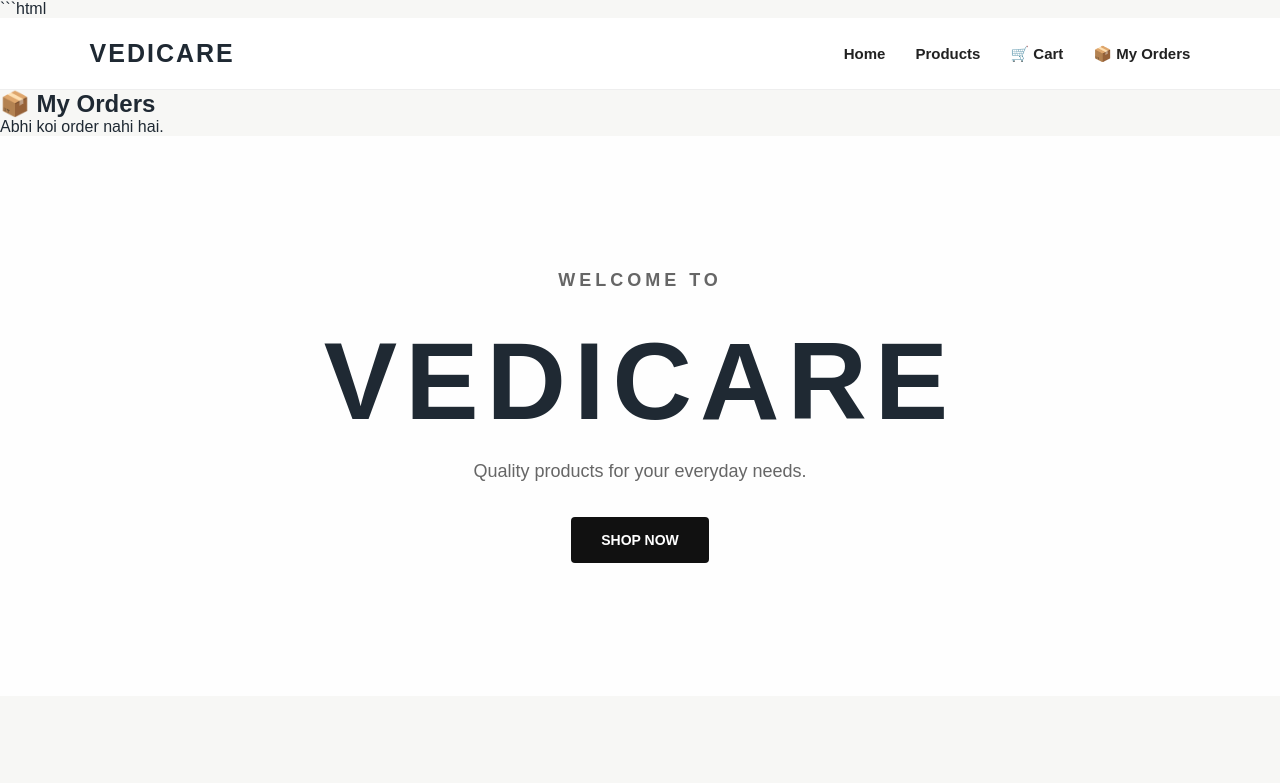
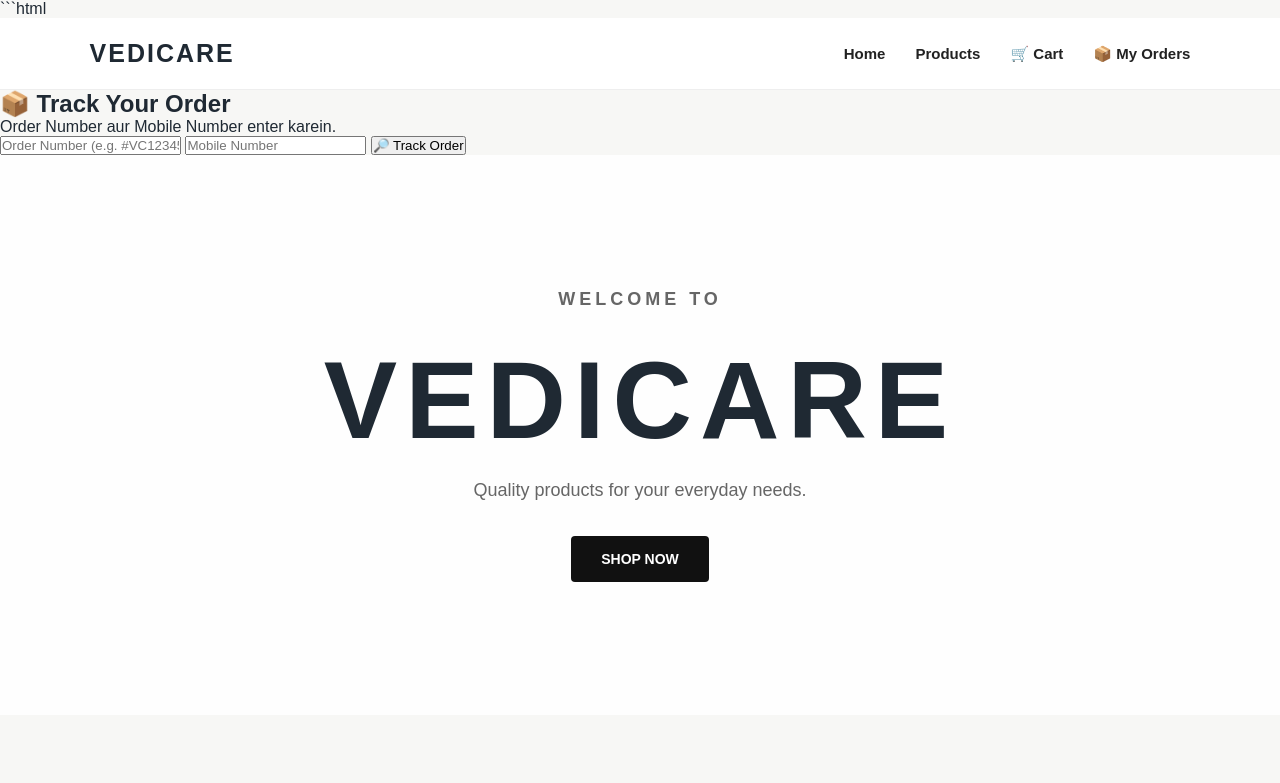
Before and after one commit to vedicareofficial/VEDICARE, a website: page index.html in a window 1280 px wide. Shown: the top 783 px of the page. Drawn offline with Linux system fonts and the light colour scheme; no server answers.

Commit message:
Update index.html

```diff
--- a/index.html
+++ b/index.html
@@ -24,11 +24,30 @@
 </header>
 <section id="orders" class="orders-section">
 
-    <h2>📦 My Orders</h2>
+    <h2>📦 Track Your Order</h2>
 
-    <div id="ordersList">
-        <p>Abhi koi order nahi hai.</p>
-    </div>
+    <p>Order Number aur Mobile Number enter karein.</p>
+
+    <input
+        type="text"
+        id="trackOrderNumber"
+        placeholder="Order Number (e.g. #VC123456)"
+    >
+
+    <input
+        type="tel"
+        id="trackPhone"
+        placeholder="Mobile Number"
+    >
+
+    <button
+        onclick="trackMyOrder()"
+        class="primary-btn"
+    >
+        🔎 Track Order
+    </button>
+
+    <div id="orderTrackingResult"></div>
 
 </section>
 
```
